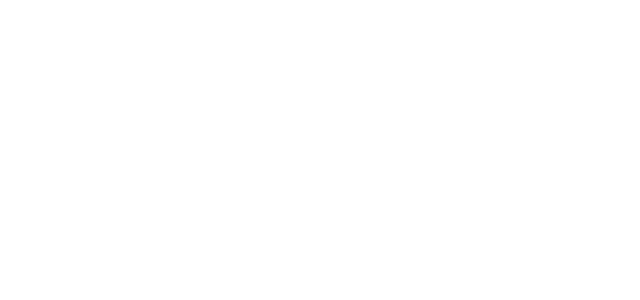
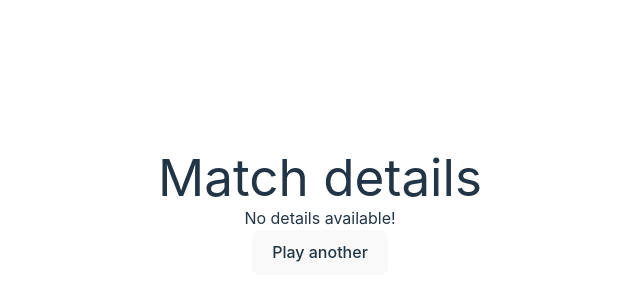
Before and after one commit to Zaberahmed/selise-assessment-client, a React (Vite) app: page /match/1 in a window 1280 px wide. Before the commit this address had no page. Shown: the part 188-488 px from the top of the page, without its empty margins (320-960 px from the left). Built offline with nearby package versions, Linux system fonts and the light colour scheme; no server answers.

Commit message:
Add: match details page

```diff
--- a/src/App.tsx
+++ b/src/App.tsx
@@ -4,7 +4,7 @@
 import TossPage from './pages/toss';
 import PlayPage from './pages/play';
 import MatchesPage from './pages/matches';
-import Navbar from './components/navbar';
+import MatchDetailsPage from './pages/matchDetails';
 
 function App() {
 	return (
@@ -26,6 +26,10 @@
 					path="/matches"
 					element={<MatchesPage />}
 				/>
+				<Route
+					path="/match/:id"
+					element={<MatchDetailsPage />}
+				/>
 			</Routes>
 		</Router>
 	);
--- /dev/null
+++ b/src/pages/matchDetails.tsx
@@ -0,0 +1,57 @@
+import { useEffect, useState } from 'react';
+import { useNavigate, useParams } from 'react-router-dom';
+import { IMatch } from '../interfaces/match.interface';
+import Scoreboard from '../components/scoreboard';
+
+const MatchDetailsPage = () => {
+	const id = useParams();
+	const navigate = useNavigate();
+	const [match, setMatch] = useState<IMatch>();
+
+	useEffect(() => {
+		const fetchMatchDetails = () => {
+			fetch(`${import.meta.env.VITE_BACKEND_URL}/matches/${id?.id}`)
+				.then((response) => response.json())
+				.then((data) => setMatch(data))
+				.catch((error) => console.error('Error:', error));
+		};
+		fetchMatchDetails();
+	}, [id]);
+
+	return (
+		<div className=" text-black">
+			<h1>Match details</h1>
+			{match && match?.matchWinnerTeam ? (
+				<>
+					<div className=" my-2 flex justify-center items-center gap-5">
+						<p className=" text-xl font-bold">{match?.team_One?.name}</p>
+						<p className=" text-lg">vs</p>
+						<p className=" text-xl font-bold">{match?.team_Two?.name}</p>
+					</div>
+					<p>{match?.tossWinner?.name} has won the toss and chose to bowl</p>
+					<p className="mt-8">
+						{match?.team_One?.name} scored {match?.teamOneRuns} runs
+					</p>
+					{match?.teamOneScoreboard && match?.teamOneScoreboard.length > 0 ? <Scoreboard scoreboard={match?.teamOneScoreboard} /> : <p className=" mt-10">No scorebaord available!</p>}
+					<p className=" mt-8">
+						{match?.team_Two?.name} scored {match?.teamTwoRuns} runs
+					</p>
+
+					{match?.teamTwoScoreboard && match?.teamTwoScoreboard.length > 0 ? <Scoreboard scoreboard={match?.teamTwoScoreboard} /> : <p className=" mt-10">No scorebaord available!</p>}
+
+					{match?.matchWinnerTeam === null ? <p className=" mt-8 text-xl font-bold text-green-700"> Match drawn</p> : <p className=" mt-8 text-xl font-bold text-green-700">Winner: {match?.matchWinnerTeam?.name}</p>}
+				</>
+			) : (
+				<p> No details available!</p>
+			)}
+
+			<button
+				onClick={() => navigate('/')}
+				className=" bg-slate-200 mt-5">
+				Play another
+			</button>
+		</div>
+	);
+};
+
+export default MatchDetailsPage;
--- a/src/pages/matches.tsx
+++ b/src/pages/matches.tsx
@@ -1,5 +1,6 @@
 import { useEffect, useState } from 'react';
 import { IMatch } from '../interfaces/match.interface';
+import { IoIosCloseCircle } from 'react-icons/io';
 
 const MatchesPage = () => {
 	const [matches, setMatches] = useState<IMatch[]>([]);
@@ -14,6 +15,26 @@
 		fetchMatchesData();
 	}, []);
 
+	const handleDeleteMatch = (id: number) => {
+		try {
+			fetch(`${import.meta.env.VITE_BACKEND_URL}/matches/${id}`, {
+				method: 'DELETE',
+			})
+				.then((response) => {
+					if (!response.ok) {
+						throw new Error('Network response was not ok');
+					}
+
+					setMatches((prevMatches) => prevMatches.filter((match) => match.id !== id));
+				})
+				.catch((error) => {
+					console.error('Error:', error);
+				});
+		} catch (error) {
+			console.error('Error', error);
+		}
+	};
+
 	return (
 		<div className="text-black p-8">
 			{matches && matches.length > 0 ? (
@@ -24,10 +45,14 @@
 							<div
 								key={match?.id}
 								className="flex justify-between items-center gap-10 mb-2">
-								<li className="text-lg ">
+								<li className="text-lg flex items-center gap-5">
 									<a href={`/match/${match?.id}`}>
 										{match?.team_One?.name} vs {match?.team_Two?.name}
 									</a>
+									<IoIosCloseCircle
+										size={'30px'}
+										onClick={() => handleDeleteMatch(match.id)}
+									/>
 								</li>
 							</div>
 						))}
--- a/src/pages/play.tsx
+++ b/src/pages/play.tsx
@@ -12,7 +12,7 @@
 	const [overs, setOvers] = useState(0);
 	const [matchStarted, setMatchStarted] = useState<boolean>(false);
 	const oversRef = useRef(overs);
-	const [matchWinnerTeam, setMatchWinnerTeam] = useState<ITeam>();
+	const [matchWinnerTeam, setMatchWinnerTeam] = useState<ITeam | null>();
 	const [teamRuns, setTeamRuns] = useState<[number, number]>();
 	const [teamOneScoreboard, setTeamOneScoreboard] = useState<Array<{ overs: number; runs: number }>>([]);
 	const [teamTwoScoreboard, setTeamTwoScoreboard] = useState<Array<{ overs: number; runs: number }>>([]);
@@ -24,8 +24,12 @@
 			const teamTworuns = scoreboard?.slice(6).reduce((acc, curr) => acc + curr.runs, 0);
 
 			setTeamRuns([teamOneruns, teamTworuns]);
-
-			const matchWinner = teamOneruns > teamTworuns ? selectedTeams[0] : selectedTeams[1];
+			let matchWinner;
+			if (teamOneruns === teamTworuns) {
+				matchWinner = null;
+			} else {
+				matchWinner = teamOneruns > teamTworuns ? selectedTeams[0] : selectedTeams[1];
+			}
 			setMatchWinnerTeam(matchWinner);
 			setTeamOneScoreboard(scoreboard?.slice(0, 6));
 			setTeamTwoScoreboard(scoreboard?.slice(6));
```
Also changed, not shown: tsconfig.json (indentation only).
